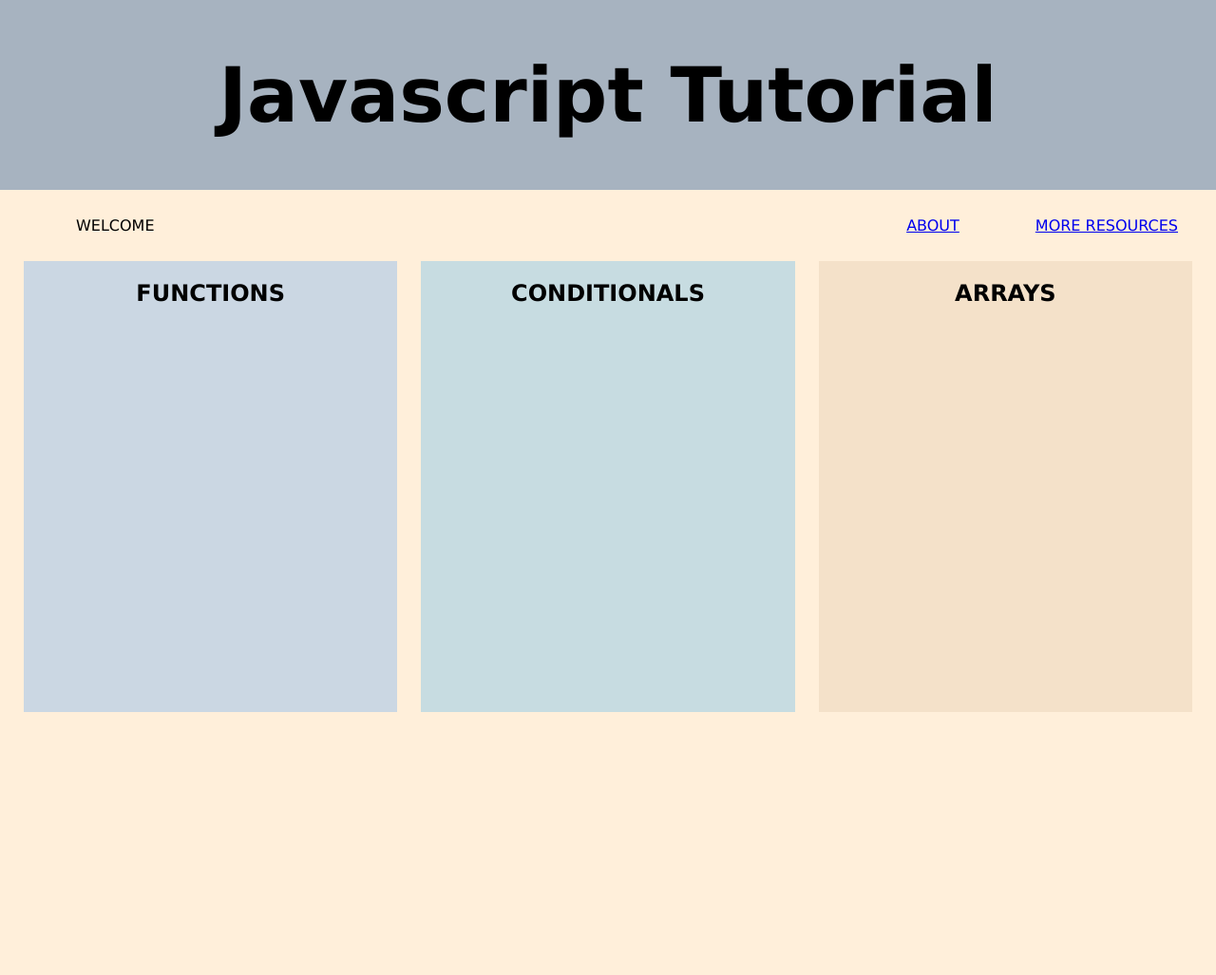
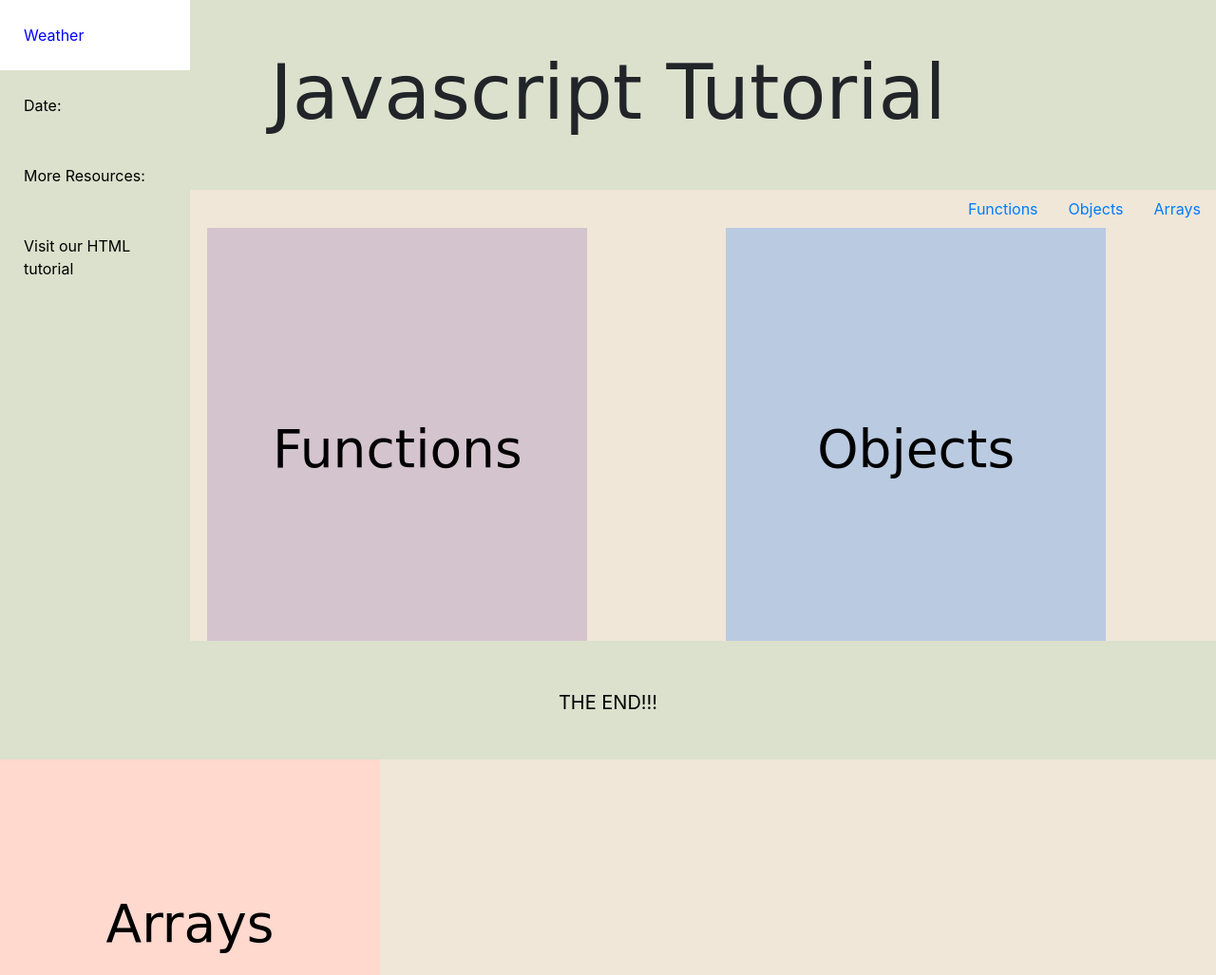
Before and after one commit to cbwampler/Tutorial, a plain HTML site: page index.html in a window 1280 px wide. Shown: the top 1027 px of the page at 95% size. Before the commit the page ends 800 px from the top, so only its background shows below. Drawn offline with nearby package versions, Linux system fonts and the light colour scheme; a web font is replaced by a local one.

Commit message:
latest changes

```diff
--- a/index.html
+++ b/index.html
@@ -5,41 +5,101 @@
     <meta name="viewport" content="width=device-width, initial-scale=1.0">
     <meta http-equiv="X-UA-Compatible" content="ie=edge">
     <title>Tutorial</title>
+    <link rel="stylesheet" href="https://stackpath.bootstrapcdn.com/bootstrap/4.3.1/css/bootstrap.min.css" integrity="sha384-ggOyR0iXCbMQv3Xipma34MD+dH/1fQ784/j6cY/iJTQUOhcWr7x9JvoRxT2MZw1T" crossorigin="anonymous">
     <link rel="stylesheet" href="style.css">
+    <link href="https://fonts.googleapis.com/css?family=Bungee+Inline|Handlee&display=swap" rel="stylesheet">
 </head>
 <body>
+        <div class="sidebar">
+                <a href="#weather">Weather</a>
+                <a href="#date">Date:</a>
+                <a href=">Current Time:</a>
+                <h3>More Resources:</h3>
+                <a href="https://www.w3schools.com/html/">Visit our HTML tutorial</a>
+
+            </div>
+            <div class="content">
+
+            </div>
+<div class="header-container">
     <header>
-        <div class="header-container">
         <div class="header">
-                <h1>Javascript Tutorial</h1>
+            <h1 id='title'>Javascript Tutorial</h1>
+        </div>
+    </header>
+</div>
+    <nav>
+        <ul class="nav justify-content-end">
+            <li class="nav-item">
+                <a class="nav-link" href="#">Functions</a>
+            </li>
+            <li class="nav-item">
+                <a class="nav-link" href="#">Objects</a>
+            </li>
+            <li class="nav-item">
+                <a class="nav-link" href="#">Arrays</a>
+            </li>
+
+        </ul>
+    </nav>
+
+    <div class="row">
+    <div class="col-2">
+    </div>
+    <div class="col">
+    <div class="box">
+        <div class="box-inner">
+        <div class="box-front">
+            <h2 id="front-title">Functions</h2>
+        </div>
+        <div class="box-back">
+            <h2 id='back-subtitle'>What is a Function?</h2>
+            <ul>
+            <li>A function is a subprogram designed to perform a particular task.</li>
+            <li>Functions are executed when they are called. This is known as invoking a function.</li>
+            <li>Values can be passed into functions and used within the function.</li>
+            <li>Functions always return a value. In JavaScript, if no return value is specified, the function will return undefined.</li>
+            <li>Functions are objects.</li>
         </div>
         </div>
-    </header>
-    <nav>
-        <div class="navbar-container">
-            <ul class="navbar">
-                <li>WELCOME</li>
-                <li class="nav-menu"> <a href="#about">ABOUT</a></li>
-                <li><a href="#book">MORE RESOURCES</a></li>
-            </ul>
     </div>
-    </nav>
-    <div class="main-body">
-        <div class="grid-container"></div>
-        <div class="wrapper">
+    </div>
+    <div class="col">
     <div class="box1">
-                <h2>FUNCTIONS</h2>
+        <div class="box1-inner">
+        <div class="box1-front">
+            <h2 id='front-title'>Objects</h2>
         </div>
+        <div class="box1-back">
+            <h2 id="back-subtitle">What is an Object?</h2>
+            <p>Objects in JavaScript, just as in many other programming languages, can be compared to objects in real life. The concept of objects in JavaScript can be understood with real life, tangible objects.
+
+            In JavaScript, an object is a standalone entity, with properties and type. Compare it with a cup, for example. A cup is an object, with properties. A cup has a color, a design, weight, a material it is made of, etc. The same way, JavaScript objects can have properties, which define their characteristics.</p>
+        </div>
+        </div>
+    </div>
+</div>
+<div class="col">
     <div class="box2">
-                <h2>CONDITIONALS</h2>
+        <div class="box2-inner">
+        <div class="box2-front">
+            <h2 id='front-title'>Arrays</h2>
         </div>
-            <div class="box3">
-                <h2>ARRAYS</h2>
+        <div class="box2-back">
+            <h2 id="back-subtitle">What is an Array?</h2>
+            <p>The Array object lets you store multiple values in a single variable. It stores a fixed-size sequential collection of elements of the same type. An array is used to store a collection of data, but it is often more useful to think of an array as a collection of variables of the same type.</p>
+            <br>
+            <p>The Array parameter is a list of strings or integers. When you specify a single numeric parameter with the Array constructor, you specify the initial length of the array. The maximum length allowed for an array is 4,294,967,295.ß</p>
+        </div>
+    </div>
+    </div>
 </div>
 </div>
 </div>
 <footer>
-
+<div class="footer">
+    <p>THE END!!!</p>
+</div>
 </footer>
 </body>
 </html>
--- a/style.css
+++ b/style.css
@@ -1,81 +1,201 @@
 body{
     margin:0;
-    background-color:#FFEFDA;
-    background-repeat:no-repeat;
-    background-position:right top;
-    background-size: cover;
+    background-color:#F0E7D8;
+}
+
+.sidebar {
+    margin: 0;
+    padding: 25;
+    width: 200px;
+    background-color:#DBE1CC;
+    position: fixed;
+    height: 100%;
+    overflow: auto;
+}
+
+.sidebar a {
+    display: block;
+    color:black;
+    padding: 25px 25px;
+    text-decoration: none;
+    font-size:20spx;
+}
+
+.sidebar a:hover:not(.active) {
+    background-color:white;
+    color: blue;
+}
+
+div.content {
+    margin-left: 300px;
+    padding: 0px 16px;
+    height: 100%;
+}
+
+@media screen and (max-width: 700px) {
+    .sidebar {
+    width: 100%;
+    height: auto;
+    position: relative;
+    }
+    .sidebar a {float: left;}
+    div.content {margin-left: 0px;}
 }
 
 .header-container{
     height:200px;
     background-size: cover;
-    background-color:#A7B3C0;
-    margin-top:0;
+    background-color:#DBE1CC;
+    justify-content: center;
+    align-items:center;
+}
+#title{
+    font-size:80px;
+    font-family: 'Bungee Inline',cursive;
+    padding: 50px;
+}
+.header{
+    display:flex;
+    justify-content: center;
+    align-items:center;
 }
 
-.header{
-    display:flex;
-    height:100%;
-    margin-top:0;
-    justify-content: center;
-    align-items:center;
-    font-family: Verdana;
-    font-size: 40px;
-}
-.navbar-container{
-    height: 75px;
-    background-color:transparent;
-    font-family: Verdana;
-}
-
-.navbar{
-    display:flex;
-    height:100%;
-    align-items:center;
-    justify-content:center;
-    color:black;
-    margin-top:0;
-    list-style-type:none;
-}
-
-.navbar li{
-    padding: 0 40px;
-}
-
-.nav-menu {
-    margin-left: auto;
-}
 .main-body{
 margin: 0 25px;
 }
-
-.wrapper{
-    display: grid;
-    grid-template-columns: repeat(3, 1fr);
-    grid-auto-rows: 100px;
-    grid-column-gap: 25px;
-    grid-row-gap:25px;
-    font-family: Verdana;
-    text-align:center;
-}
-.box1{
-    background-color:#CBD7E3;
-    grid-column-start: 1;
-    grid-column-end: 2;
-    grid-row-start: 1;
-    grid-row-end: 5;
+#back-subtitle{
+    justify-content: center;
+    text-align: center;
 }
 
-.box2{
-    background-color:#C7DCE1;
-    grid-column-start: 2;
-    grid-row-start: 1;
-    grid-row-end: 5;
+#front-title {
+    text-align: center;
+    justify-content: center;
+    font-size: 55px;
+    padding:200px 0;
 }
 
-.box3{
-    background-color:#F4E1C9;
-    grid-column-start: 3;
-    grid-row-start: 1;
-    grid-row-end: 5;
+.box {
+    background-color: transparent;
+    width: 400px;
+    height: 500px;
+    perspective: 1000px;
+    /* margin:auto; */
 }
+.box-inner {
+    position: relative;
+    width: 100%;
+    height: 100%;
+    text-align: left;
+    transition: transform 0.5s;
+    transform-style: preserve-3d;
+}
+.box:hover .box-inner {
+    transform: rotateY(180deg);
+}
+.box-front, .box-back {
+    position: absolute;
+    width: 100%;
+    height: 100%;
+    backface-visibility: hidden;
+}
+.box-front {
+    background-color: #D4C4CE;
+    color: black;
+    font-family: 'Bungee Inline',cursive;
+}
+
+.box-back {
+    background-color: whitesmoke;
+    color: black;
+    font-family:Handlee, cursive;
+    padding: 70px 50px;
+    transform: rotateY(180deg);
+}
+
+.box1 {
+    background-color: transparent;
+    width: 400px;height: 500px;
+    perspective: 1000px;
+    /* margin:auto; */
+}
+.box1-inner {
+    position: relative;
+    width: 100%;
+    height: 100%;
+    text-align: left;
+    transition: transform 0.5s;
+    transform-style: preserve-3d;
+}
+.box1:hover .box1-inner {
+    transform: rotateY(180deg);
+}
+.box1-front, .box1-back {
+    position: absolute;
+    width: 100%;
+    height: 100%;
+    backface-visibility: hidden;
+}
+.box1-front {
+    background-color: #BACAE1;
+    color: black;
+    font-family: 'Bungee Inline',cursive;
+}
+.box1-back {
+    background-color: whitesmoke;
+    color:black;
+    transform: rotateY(180deg);
+    font-family:Handlee, cursive;
+    padding: 70px 50px;
+}
+
+.box2 {
+    background-color: transparent;
+    width: 400px;height: 500px;
+    perspective: 1000px;
+    /* margin:auto; */
+}
+.box2-inner {
+    position: relative;
+    width: 100%;
+    height: 100%;
+    text-align: left;
+    transition: transform 0.5s;
+    transform-style: preserve-3d;
+}
+.box2:hover .box2-inner {
+    transform: rotateY(180deg);
+}
+.box2-front, .box2-back {
+    position: absolute;
+    width: 100%;
+    height: 100%;
+    backface-visibility: hidden;
+}
+.box2-front {
+    background-color: #ffd8ce;
+    color: black;
+    font-family: 'Bungee Inline',cursive;
+    text-align: center;
+    justify-content: center;
+}
+.box2-back {
+    background-color:whitesmoke;
+    color:black;
+    font-family:Handlee, cursive;
+    transform: rotateY(180deg);
+    padding: 70px 50px;
+}
+
+.footer {
+    position: fixed;
+    left: 0;
+    bottom: 0;
+    height:125px;
+    width: 100%;
+    background-color:#DBE1CC;
+    color:BLACK;
+    text-align: center;
+    font-size: 20px;
+    padding: 50px;
+}
```
Lines whose indentation alone changed are shown as unchanged.
